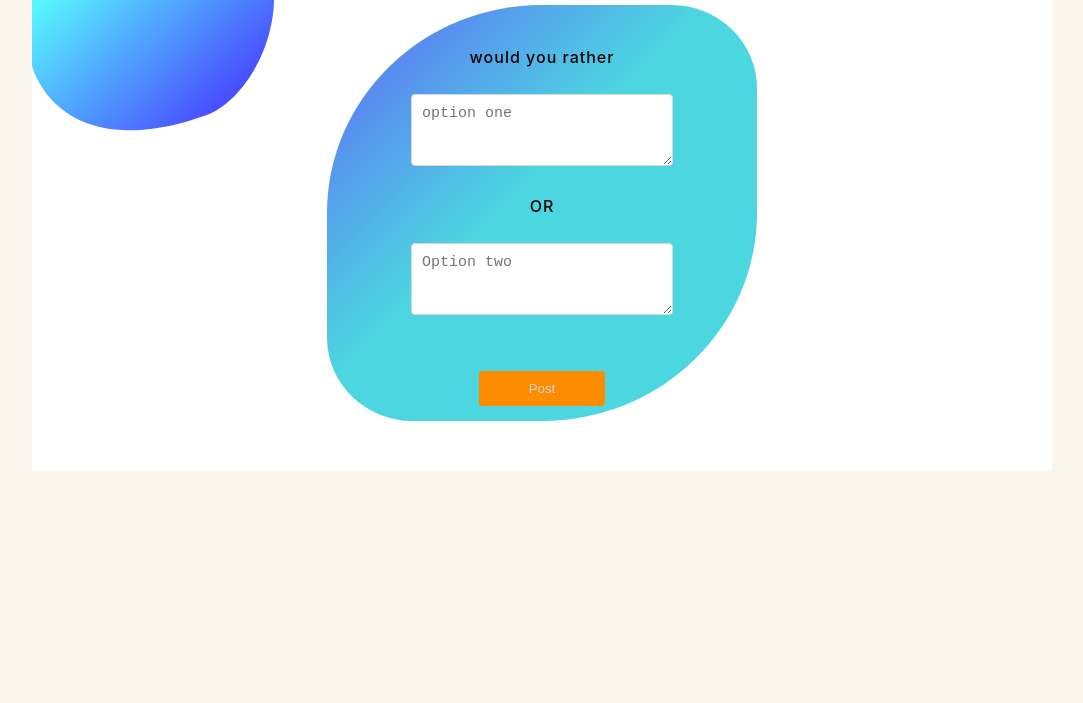
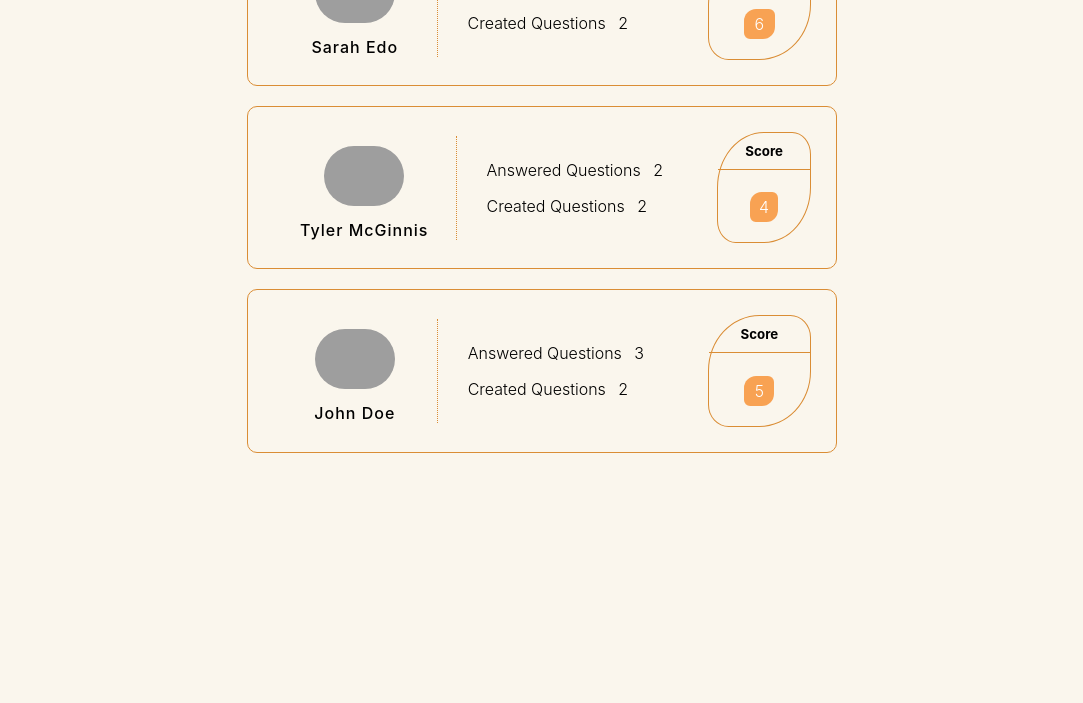
Before and after one commit to meghabalaraju/reactnd-would-you-rather, a React app: page / in a window 1280 px wide. Shown: the part 97-800 px from the top of the page, without its empty margins (98-1181 px from the left). Built offline with nearby package versions, Linux system fonts and the light colour scheme; grey boxes are pictures that could not be loaded.

Commit message:
leader boards added to show score of users

```diff
--- a/src/components/App.js
+++ b/src/components/App.js
@@ -1,7 +1,8 @@
 import React, { Component } from 'react';
 import { connect } from 'react-redux';
 import { handleInitialData } from '../actions/shared';
-import NewPoll from './NewPoll';
+import LeaderBoard from './LeaderBoard';
+// import NewPoll from './NewPoll';
 // import Wrapper from './Login/Wrapper';
 
 
@@ -13,7 +14,8 @@ class App extends Component {
   render () {
     return (
         // <Wrapper/>
-        <NewPoll />
+        // <NewPoll />
+        <LeaderBoard />
     )
   }
 }
--- /dev/null
+++ b/src/components/LeaderBoard.js
@@ -0,0 +1,30 @@
+import React, { Component } from 'react'
+import { connect } from 'react-redux'
+import Leaders from './Leaders'
+
+class LeaderBoard extends Component {
+    render () {
+
+        const { leaders } = this.props
+        return (
+            <div className="leaderboard-container">
+                {
+                    leaders.map((key, i) => (
+                        <Leaders key={key.id} userData={key}/>
+                    ))
+                }
+            </div>
+        )
+    }
+}
+
+function mapStateToProps ({users, authedUser}) {
+    const leaders = Object.keys(users).map((id) => users[id])
+
+    return {
+        leaders,
+        authedUser
+    }
+}
+
+export default connect(mapStateToProps)(LeaderBoard)
--- /dev/null
+++ b/src/components/Leaders.js
@@ -0,0 +1,31 @@
+import React, { Component } from 'react'
+import avatarLady from '../utils/icons/avatarLady.svg'
+
+class Leaders extends Component {
+    render() {
+        const { userData } = this.props
+        const { name, avatarURL, answers, questions } = userData
+        const answeredQuestions = Object.keys(answers).length
+        const createdQuestions = questions.length
+        const score = answeredQuestions + createdQuestions
+        console.log(userData, answeredQuestions, createdQuestions)
+        return(
+            <div className="leader-container">
+                <div className="leader-avatar">
+                    <img src={avatarURL ? avatarURL : avatarLady} alt="leader-avatar" className="avatar"/>
+                    <p className="leader-name">{name}</p>
+                </div>
+                <div className="leader-qa">
+                    <p>Answered Questions &ensp;{answeredQuestions} </p>
+                    <p>Created Questions &ensp;{createdQuestions}</p>
+                </div>
+                <div className="leader-score">
+                    <h5 className="score-head">Score</h5>
+                    <p className="score">{score}</p>
+                </div>
+            </div>
+        )
+    }
+}
+
+export default Leaders
--- a/src/components/NewPoll.js
+++ b/src/components/NewPoll.js
@@ -2,6 +2,9 @@ import React, { Component } from 'react'
 import logo from '../utils/icons/newPollBg.svg'
 
 class NewPoll extends Component {
+
+    // we need access to authedUser, textarea's value should stored in component's state
+    // onclick should dispatch action with authed user and formated question
     render() {
         return (
             <div className='container' style={{
--- a/src/index.css
+++ b/src/index.css
@@ -155,3 +155,71 @@ p {
   font-weight: 500;
   letter-spacing: 1px;
 }
+
+/* Leader board*/
+
+.leaderboard-container {
+  width: 100%;
+  max-width: 590px;
+  margin: 0 auto;
+  padding: 20px;
+}
+
+
+.leader-container {
+  display: flex;
+  flex-flow: row wrap;
+  align-items: center;
+  border: 1.5px solid #da8d35;
+  border-radius: 10px;
+  margin-bottom: 20px;
+  padding: 25px;
+}
+
+.leader-avatar {
+  flex: 1 0 auto;
+  text-align: center;
+  border-right: 1.5px solid #da8d35;
+  border-right-style: dotted;
+  margin-right: 30px;
+}
+
+.leader-qa {
+  flex: 1 0 auto;
+  text-align: justify;
+}
+
+.leader-score {
+  flex: 1 0 auto;
+  text-align: center;
+  border: 1.5px solid #da8d35;
+  border-radius: 50% 20%;
+
+}
+
+.avatar {
+  height: 60px;
+  border-radius: 50px;
+  margin: 10px;
+}
+
+.leader-name {
+  font-weight: 500;
+  letter-spacing: 1px;
+  margin: 0;
+}
+
+.score-head {
+  border-bottom: 1.5px solid #da8d35;
+  margin-top: 0;
+  padding: 10px 0px;
+}
+.score {
+  width: 20%;
+  background-color: #F8A253;
+  border-radius: 40% 20%;
+  margin: 0 auto;
+  margin-bottom: 20px;
+  padding: 5px;
+  color: white;
+}
```
Also changed, not shown: src/utils/icons/avatarLady.svg (added).
